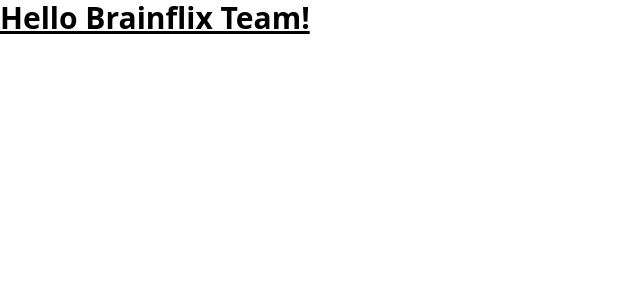
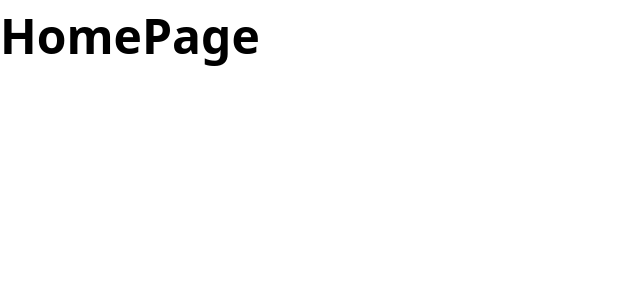
Before and after one commit to HpatricioH/brainflix-app, a React (Vite) app: page / in a window 1280 px wide. Shown: the top 300 px of the page, without its empty margins (0-640 px from the left). Built offline with nearby package versions, Linux system fonts and the light colour scheme.

Commit message:
Add Home component to App and HomePage component

```diff
--- a/src/App.tsx
+++ b/src/App.tsx
@@ -1,10 +1,10 @@
+import { Home } from './Pages/Home/Home'
 import './App.css'
+
 
 function App() {
   return (
-    <h1 className="text-3xl font-bold underline">
-      Hello Brainflix Team!
-    </h1>
+    <Home/>
   )
 }
 
--- /dev/null
+++ b/src/Components/HomePage/HomePage.tsx
@@ -0,0 +1,8 @@
+
+export const HomePage = () => {
+  return (
+    <main>
+      <h1 className="text-[3rem] font-bold">HomePage</h1>
+    </main>
+  )
+}
--- /dev/null
+++ b/src/Pages/Home/Home.tsx
@@ -0,0 +1,7 @@
+import { HomePage } from "../../Components/HomePage/HomePage"
+
+export const Home = () => {
+  return (
+    <HomePage/>
+  )
+}
```
